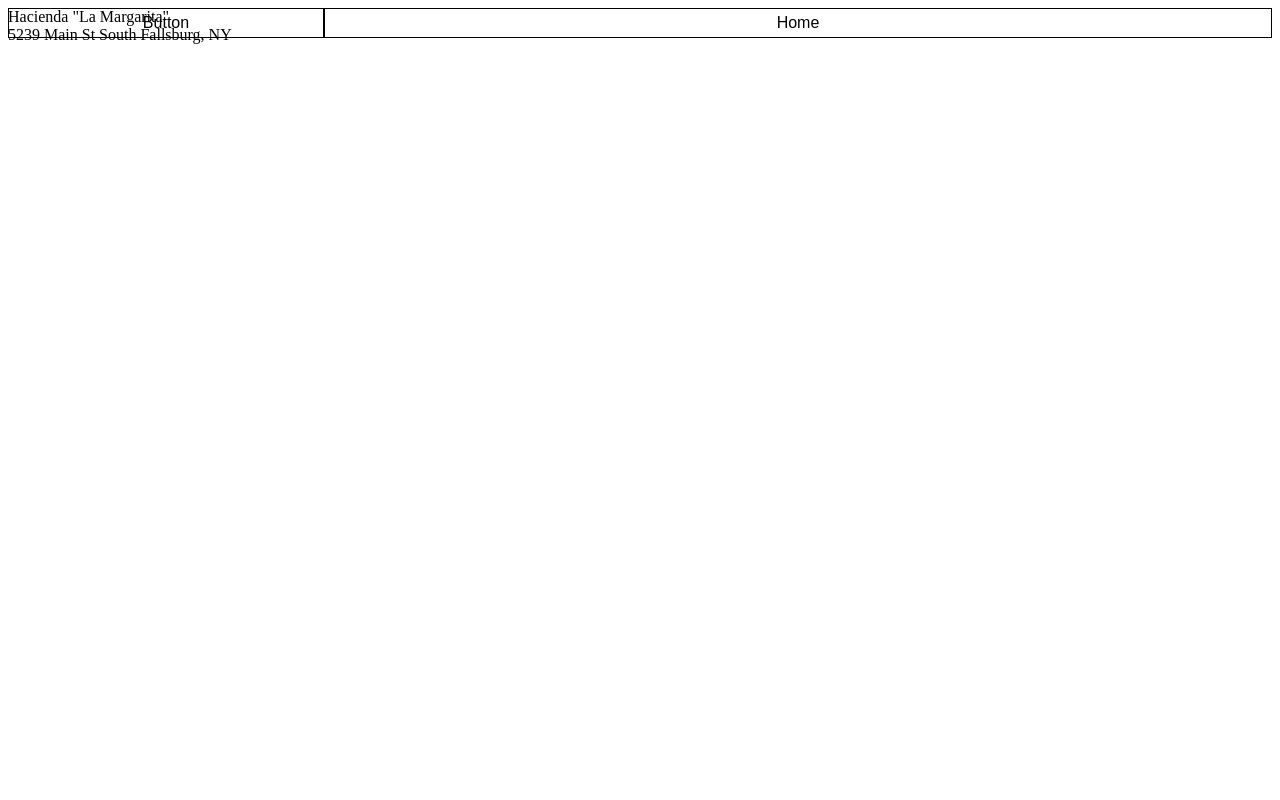
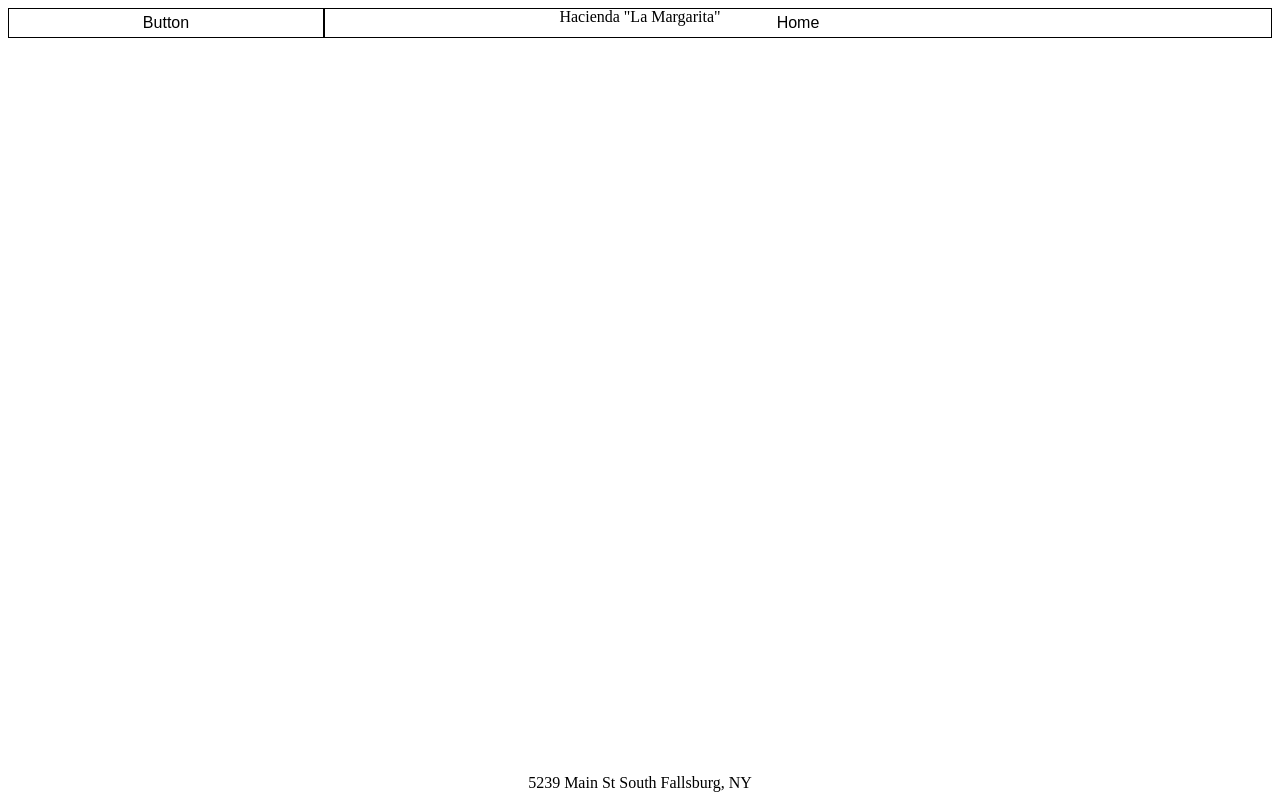
Before and after one commit to ArriagaReyes/hacienda, a website with bundled scripts: page index.html in a window 1280 px wide. Built offline with nearby package versions, Linux system fonts and the light colour scheme.

Commit message:
Added stylesheets for both Home and DynamicSection components.

```diff
--- a/index.html
+++ b/index.html
@@ -4,6 +4,8 @@
         <meta charset="utf-8" />
         <meta name="viewport" content="width=device-width, inital-scale=1" />
         <link rel="stylesheet" href="src/components/navbar/css/index.css" />
+        <link rel="stylesheet" href="src/components/dynamic/stylesheets/index.css" />
+        <link rel="stylesheet" href="src/components/home/stylesheets/index.css" />
         <title>Hacienda</title>
         <style>
             * { padding: 0; margin: 0; }
```
